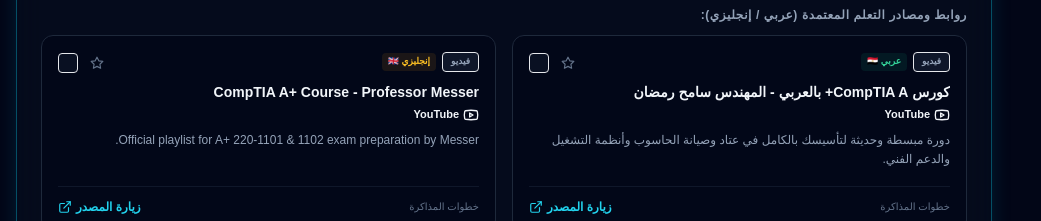
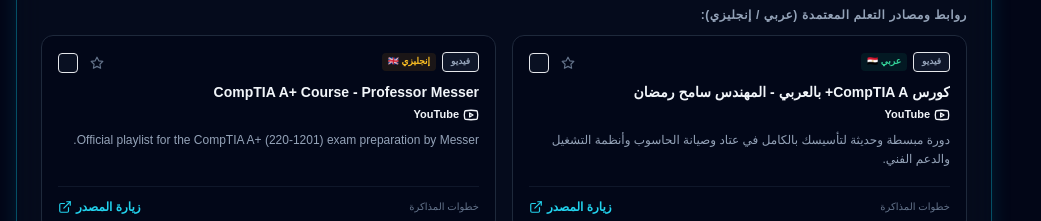
Before and after one commit to AbdelrahmanNemrSayed/IT-Ninja, a React (Vite) app: page / in a window 1280 px wide. Shown: the part 1980-2201 px from the top of the page, without its empty margins (0-1041 px from the left). Built offline with nearby package versions, Linux system fonts and the light colour scheme; a web font is replaced by a local one.

Commit message:
fix: Update CompTIA A+ English course link to Professor Messer's active 220-1201 playlist

```diff
--- a/src/data/roadmapData.js
+++ b/src/data/roadmapData.js
@@ -31,8 +31,8 @@
         type: "video",
         lang: "en",
         platform: "YouTube",
-        desc: "Official playlist for A+ 220-1101 & 1102 exam preparation by Messer.",
-        url: "https://www.youtube.com/playlist?list=PLG49S3nxzAnlGHYsF9IaPf9A8H85GBsJ1"
+        desc: "Official playlist for the CompTIA A+ (220-1201) exam preparation by Messer.",
+        url: "https://www.youtube.com/playlist?list=PLG49S3nxzAnnes8ZGI-OBlKEukHCX46N8"
       }
     ]
   },
```
Also changed, not shown: 1 other file (tests, documents, lock files or other folders).
